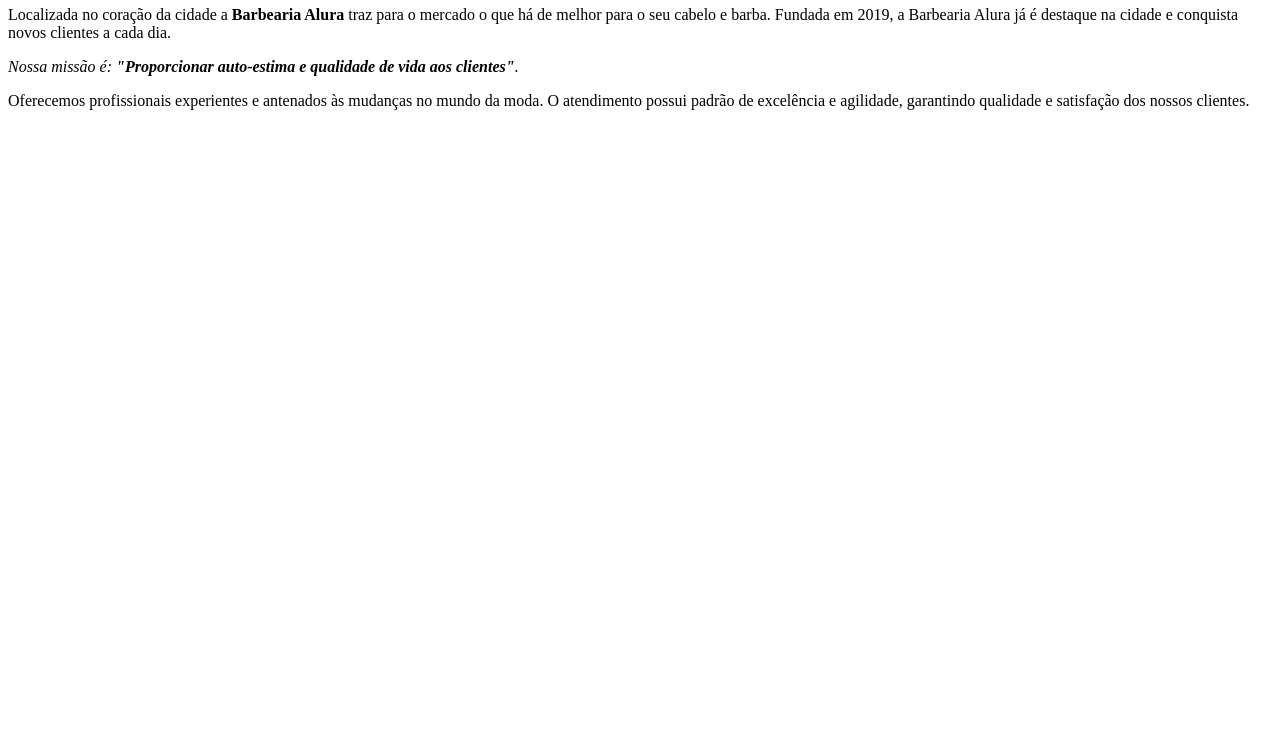
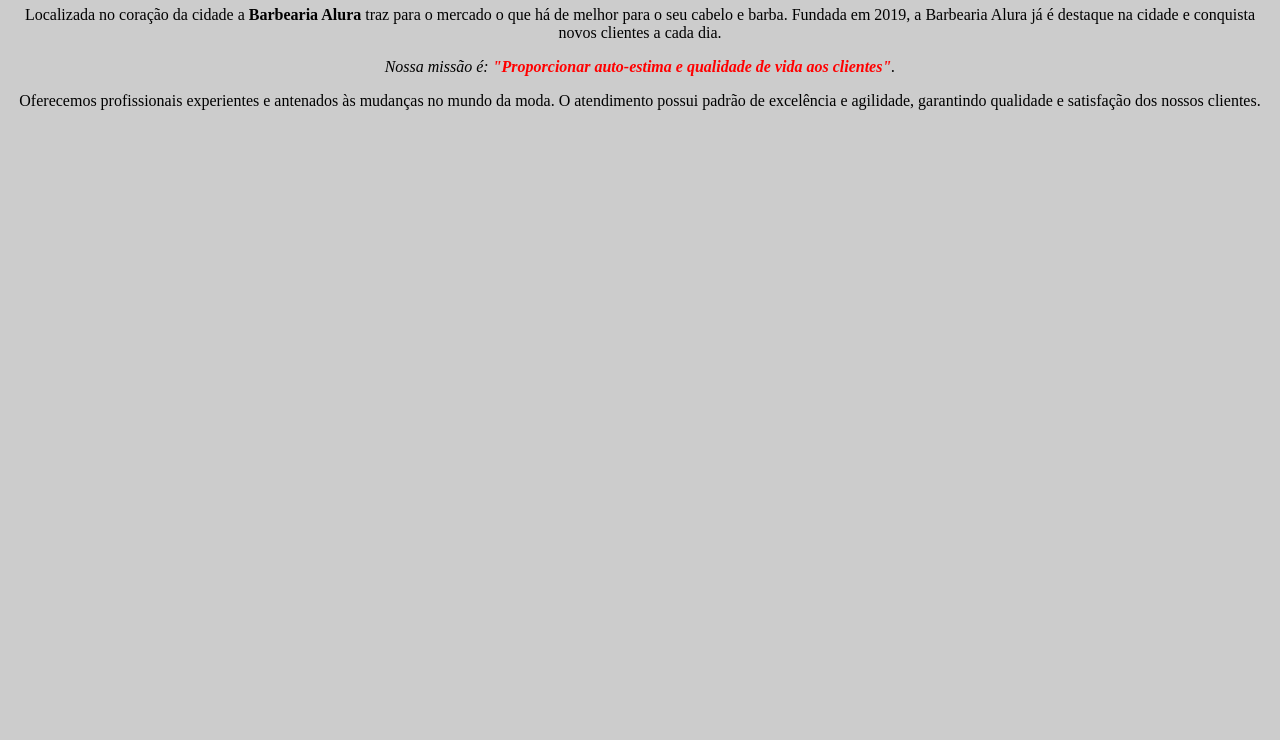
Before and after one commit to alberes-silva/oracle_alura, a plain HTML site: page HTML s CSS3 parte 1 : crie uma página da Web/index.html in a window 1280 px wide. Shown: the part 60-800 px from the top of the page. Drawn offline with Linux system fonts and the light colour scheme.

Commit message:
Trabalhando com CSS

```diff
--- a/HTML s CSS3 parte 1 : crie uma página da Web/index.html
+++ b/HTML s CSS3 parte 1 : crie uma página da Web/index.html
@@ -4,6 +4,7 @@
     <head>
         <meta charset="UTF-8">
         <title>Barbearia Alura</title>
+        <link rel="stylesheet" href="./style.css">
 
     </head>
     <body>
--- /dev/null
+++ b/HTML s CSS3 parte 1 : crie uma página da Web/style.css
@@ -0,0 +1,12 @@
+body {
+    background: #ccc;
+    text-align: center;
+}
+
+p{
+    text-align:center;
+}
+
+em strong {
+    color:#FF0000;
+}
```
